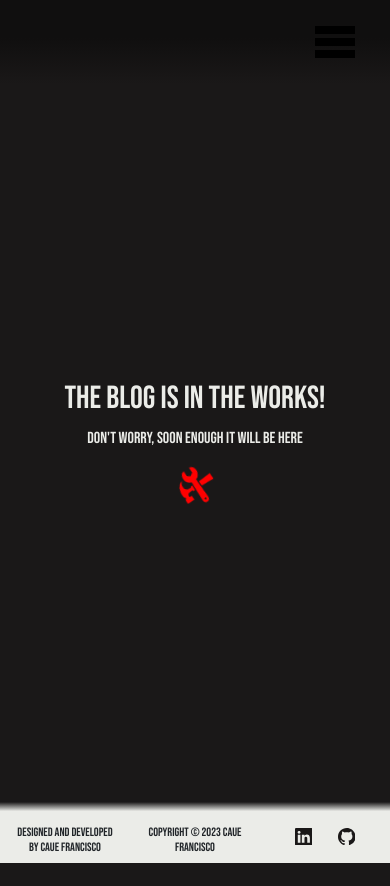
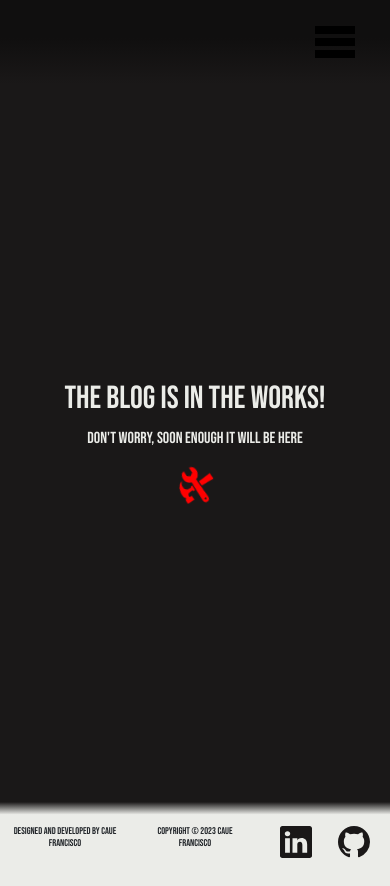
Before and after one commit to cauefrancisco/my-portfolio, a React (Create React App) app: page /blog in a window 390 px wide. Before the commit the page ends 863 px from the top, so only its background shows below. Built offline with nearby package versions, Linux system fonts and the light colour scheme; a web font is replaced by a local one.

Commit message:
adjustment in the footer responsiveness

```diff
--- a/src/App.css
+++ b/src/App.css
@@ -48,7 +48,7 @@ body{
   bottom: 0 !important;
   padding-top: 1.5vh !important;
   padding-bottom: 1vh !important ;
-  height: auto;
+  min-height: 10dvh;
   /* background-color: var(--bg-nav); */
   background: linear-gradient(var(--black-light), var(--white-heavy) 15%);
   box-shadow: 5px 0 0 0 var(--bg-nav), 0 3px var(--black-medium);
@@ -75,14 +75,14 @@ body{
 }
 
 .icon {
-  font-size: 35px;
+  font-size: 1.5rem;
   color: var(--black-light);
 }
 
 .icons-container{
   display: flex;
   justify-content: center;
-  margin-top: 1vh;
+  margin-top: 0.5rem;
   padding: 0 !important;
 }
 
@@ -115,11 +115,11 @@ body{
 
 @media (max-width: 767px){
   .fluid-text {
-    font-size: 3.1vw;
+    font-size: 2.5vw;
   }
 
   .icon {
-    font-size: 4.5vw;
+    font-size: 2rem;
     color: var(--black-light);
   }
   .footer{
@@ -128,3 +128,19 @@ body{
 
   }
 }
+
+@media (max-width: 967px){
+  .fluid-text {
+    font-size: 2.5vw;
+  }
+
+  .icon {
+    font-size: 2rem;
+    color: var(--black-light);
+  }
+  .footer{
+    padding-top: 0.4vh !important;
+    padding-bottom: 0 !important ;
+
+  }
+}
```
